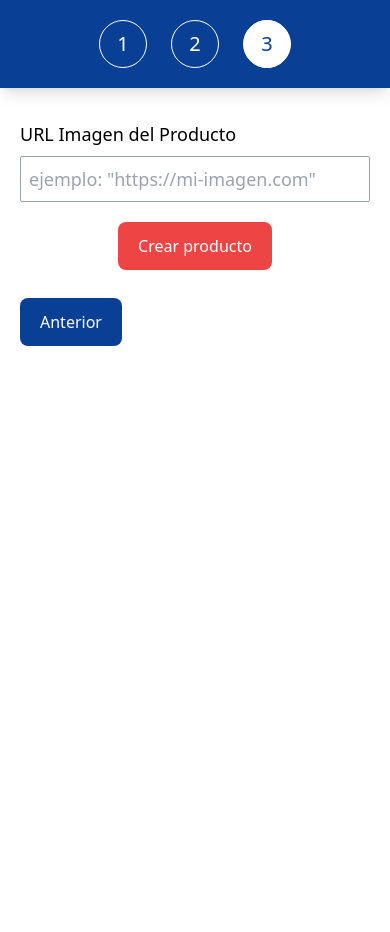
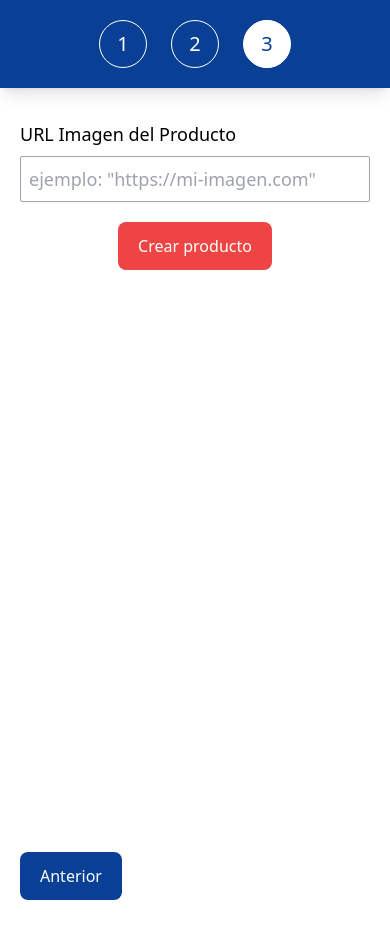
Before and after one commit to Luislolih/Clothing-Inventory, a React (Vite) app: page /files in a window 390 px wide. Before the commit the page ends 844 px from the top, so only its background shows below. Built offline with nearby package versions, Linux system fonts and the light colour scheme.

Commit message:
pop up create

```diff
--- a/src/App.css
+++ b/src/App.css
@@ -4,7 +4,7 @@
     box-sizing: border-box;
 }
 .formMargin {
-    @apply flex flex-col px-5 py-8 lg:px-20 lg:py-12 w-full justify-between h-full lg:h-screen gap-2 lg:gap-0 overflow-auto;
+    @apply flex flex-col px-5 py-8 lg:px-20 lg:py-12 w-full justify-between h-screen h-screen gap-2 lg:gap-0 overflow-auto;
 }
 .formMobileHeight {
     height: calc(100vh - 3rem);
--- /dev/null
+++ b/src/components/ProductDetail/ProductDetail.css
@@ -0,0 +1,3 @@
+h2 {
+    @apply font-bold;
+}
--- a/src/components/ProductDetail/ProductDetail.jsx
+++ b/src/components/ProductDetail/ProductDetail.jsx
@@ -1,29 +1,55 @@
 import { useContext } from "react";
 import { ProviderContext } from "../../Context/ProductContext";
-
-const ProductDetail = () => {
+import { IoCheckmarkDoneSharp } from "react-icons/io5";
+import "./ProductDetail.css";
+const ProductDetail = ({ className }) => {
     const { name, cut, category, price, sizes, description, urlImage } =
         useContext(ProviderContext);
 
     return (
+        <div className={className}>
+            <div className="absolute bg-black opacity-75 h-screen w-screen -z-1"></div>
+            <div className=" z-0 flex flex-col h-full items-center bg-defaultColor text-white text-md justify-center w-3/4 lg:w-1/2 gap-3 px-16 py-8 h-auto rounded-lg shadow-md shadow-black">
+                <div className="flex items-center gap-2 justify-center">
+                    <IoCheckmarkDoneSharp />
+                    <h1 className="border-b pb-.5">
+                        ¡Producto Creado Exitosamente!
+                    </h1>
+                </div>
+                <img src={urlImage} className="w-2/4 rounded-md"></img>
+                <div className="flex gap-10">
+                    <div className="flex flex-col gap-3">
                         <div>
                             <h2>Producto: </h2>
                             <p>{name}</p>
+                        </div>
+                        <div>
                             <h2>Corte: </h2>
                             <p>{cut}</p>
+                        </div>
+                    </div>
+                    <div className="flex flex-col gap-3">
+                        <div>
                             <h2>Categoría: </h2>
                             <p>{category}</p>
+                        </div>
+                        <div>
                             <h2>Precio: </h2>
-            <p>{price}</p>
+                            <p>S/. {price}.00</p>
+                        </div>
+                    </div>
+                </div>
                 <h2>Tallas: </h2>
+                <div className="flex items-center justify-between gap-3">
                     {sizes.map((size, index) => (
                         <p>
                             {size.name} : {size.quantity}
                         </p>
                     ))}
+                </div>
                 <h2>Descripción: </h2>
                 <p>{description}</p>
-            <img src={urlImage}></img>
+            </div>
         </div>
     );
 };
--- a/src/components/StepSection/StepSection.jsx
+++ b/src/components/StepSection/StepSection.jsx
@@ -1,6 +1,6 @@
 import { NavLink } from "react-router-dom";
 import styles from "./StepSection.module.css";
-import { useState } from "react";
+
 const StepSection = ({ number, step, title, to }) => {
     return (
         <div className={styles.navLink}>
--- a/src/components/ThirdForm/ThirdForm.jsx
+++ b/src/components/ThirdForm/ThirdForm.jsx
@@ -1,10 +1,11 @@
-import { useContext } from "react";
+import { useContext, useState } from "react";
 import ImageUpload from "../ImageUpload/ImageUpload";
 import { ProviderContext } from "../../Context/ProductContext";
-
+import ProductDetail from "../ProductDetail/ProductDetail";
 import Button from "../Button/Button";
 
 const ThirdForm = () => {
+    const [showDetail, setShowDetail] = useState(false);
     const {
         product,
         setProduct,
@@ -31,7 +32,6 @@ const ThirdForm = () => {
     const handleSubmit = (e) => {
         e.preventDefault();
 
-        console.log("hiciste submit!!!!");
         const newProduct = {
             name,
             cut,
@@ -49,10 +49,15 @@ const ThirdForm = () => {
         setSizes([]);
         setDescription("");
         setUrlImage("");
+        /////
+        setShowDetail(true);
+        setTimeout(() => {
+            setShowDetail(false);
+        }, 5000);
     };
 
     return (
-        <form className="formMargin" onSubmit={handleSubmit}>
+        <form className="z-0 formMargin relative" onSubmit={handleSubmit}>
             <div className="flex flex-col gap-5 lg:gap-10">
                 <ImageUpload value={urlImage} onChange={handleUrl} />
                 <div className="flex justify-center">
@@ -71,6 +76,10 @@ const ThirdForm = () => {
                 color="blue"
                 type="button"
             />
+
+            {showDetail && (
+                <ProductDetail className="absolute top-0 bottom-0 lg:inset-0 flex justify-center items-center" />
+            )}
         </form>
     );
 };
```
Lines whose indentation alone changed are shown as unchanged.
